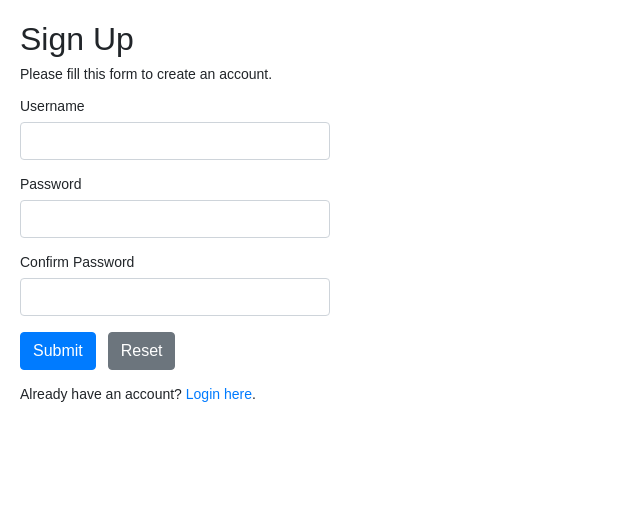
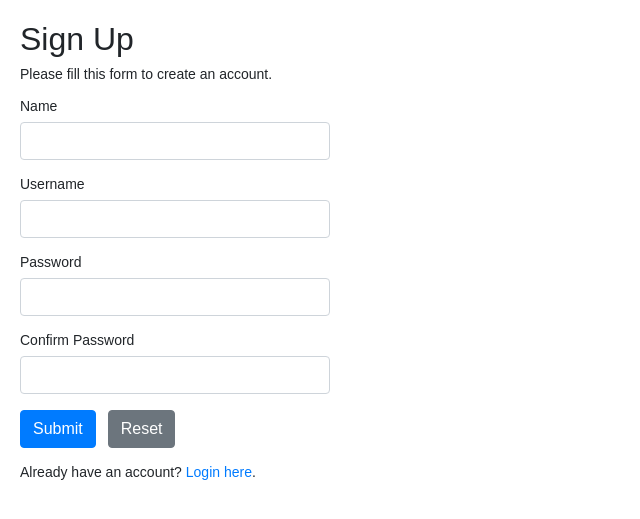
Before and after one commit to cfrancis1/SEUberClone, a PHP site: page /register.php in a window 1280 px wide. Shown: the top 519 px of the page, without its empty margins (0-640 px from the left). Run offline with PHP 8.4, Linux system fonts and the light colour scheme.

Commit message:
christian's updates

```diff
--- a/config.php
+++ b/config.php
@@ -1,7 +1,7 @@
 <?php
 /* Database credentials. Assuming you are running MySQL
 server with default setting (user 'root' with no password) */
-define('DB_SERVER', 'localhost');
+define('DB_SERVER', '127.0.0.1');
 define('DB_USERNAME', 'root');
 define('DB_PASSWORD', '');
 define('DB_NAME', 'seuberclone');
--- a/index.html
+++ b/index.html
@@ -17,12 +17,11 @@
         <h2 class="apptitle">Home Login Page</h2>
 
         <div id="outer">
-            <div class="inner"><button onclick="document.getElementById('PassengerPopout').style.display='block'" class="passenger">Passenger Login</button></div>
+            <div class="inner"><button onclick="window.location.href='login.php'" class="passenger">Passenger Login</button></div>
             <div class="inner"><button onclick="document.getElementById('DriverPopout').style.display='block'" class="driver">Driver Login</button></div>
             <br>
             <div class="inner"><button onclick="document.getElementById('AdminPopout').style.display='block'" class="admin">Administrator Login</button></div>
-            <!-- <div class="inner"><button onclick="document.getElementById('NewPopout').style.display='block'" class="create">Create Account</button></div> -->
-            <a href="register.php"><img src="https://spearmarketing.com/blog/wp-content/uploads/2012/12/create-account-button.jpg"></a>
+            <div class="inner"><button onclick="window.location.href='register.php'" class="create">Create Account</button></div>
         </div>
 
         <div id="PassengerPopout" class="modal">
--- a/login.php
+++ b/login.php
@@ -35,7 +35,7 @@ if($_SERVER["REQUEST_METHOD"] == "POST"){
     // Validate credentials
     if(empty($username_err) && empty($password_err)){
         // Prepare a select statement
-        $sql = "SELECT id, username, password FROM users WHERE username = ?";
+        $sql = "SELECT id, username, password FROM accounts WHERE username = ?";
 
         if($stmt = mysqli_prepare($link, $sql)){
             // Bind variables to the prepared statement as parameters
--- a/register.php
+++ b/register.php
@@ -1,48 +1,35 @@
 <?php
-// Include config file
 require_once "config.php";
 
-// Define variables and initialize with empty values
-$username = $password = $confirm_password = "";
+$name = $username = $password = $confirm_password = "";
 $username_err = $password_err = $confirm_password_err = "";
 
-// Processing form data when form is submitted
 if($_SERVER["REQUEST_METHOD"] == "POST"){
 
-    // Validate username
     if(empty(trim($_POST["username"]))){
         $username_err = "Please enter a username.";
     } else{
-        // Prepare a select statement
         $sql = "SELECT id FROM accounts WHERE username = ?";
 
         if($stmt = mysqli_prepare($link, $sql)){
-            // Bind variables to the prepared statement as parameters
             mysqli_stmt_bind_param($stmt, "s", $param_username);
-
-            // Set parameters
             $param_username = trim($_POST["username"]);
 
-            // Attempt to execute the prepared statement
             if(mysqli_stmt_execute($stmt)){
-                /* store result */
                 mysqli_stmt_store_result($stmt);
-
                 if(mysqli_stmt_num_rows($stmt) == 1){
                     $username_err = "This username is already taken.";
                 } else{
                     $username = trim($_POST["username"]);
+                    $name = trim($_POST["name"]);
                 }
             } else{
                 echo "Oops! Something went wrong. Please try again later.";
             }
-
-            // Close statement
             mysqli_stmt_close($stmt);
         }
     }
 
-    // Validate password
     if(empty(trim($_POST["password"]))){
         $password_err = "Please enter a password.";
     } elseif(strlen(trim($_POST["password"])) < 6){
@@ -50,8 +37,6 @@ if($_SERVER["REQUEST_METHOD"] == "POST"){
     } else{
         $password = trim($_POST["password"]);
     }
-
-    // Validate confirm password
     if(empty(trim($_POST["confirm_password"]))){
         $confirm_password_err = "Please confirm password.";
     } else{
@@ -63,32 +48,22 @@ if($_SERVER["REQUEST_METHOD"] == "POST"){
 
     // Check input errors before inserting in database
     if(empty($username_err) && empty($password_err) && empty($confirm_password_err)){
+        $sql = "INSERT INTO accounts(username, password, name) values(?, ?, ?)";
+        if($stmt = mysqli_prepare($link, $sql)) {
+            mysqli_stmt_bind_param($stmt, "sss", $param_username, $param_password, $param_name);
 
-        // Prepare an insert statement
-        $sql = "INSERT INTO users (username, password) VALUES (?, ?)";
-
-        if($stmt = mysqli_prepare($link, $sql)){
-            // Bind variables to the prepared statement as parameters
-            mysqli_stmt_bind_param($stmt, "ss", $param_username, $param_password);
-
-            // Set parameters
+            $param_name = $name;
             $param_username = $username;
             $param_password = password_hash($password, PASSWORD_DEFAULT); // Creates a password hash
 
-            // Attempt to execute the prepared statement
             if(mysqli_stmt_execute($stmt)){
-                // Redirect to login page
                 header("location: login.php");
             } else{
                 echo "Oops! Something went wrong. Please try again later.";
             }
-
-            // Close statement
             mysqli_stmt_close($stmt);
         }
     }
-
-    // Close connection
     mysqli_close($link);
 }
 ?>
@@ -111,6 +86,10 @@ if($_SERVER["REQUEST_METHOD"] == "POST"){
         <p>Please fill this form to create an account.</p>
         <form action="<?php echo htmlspecialchars($_SERVER["PHP_SELF"]); ?>" method="post">
             <div class="form-group">
+                <label>Name</label>
+                <input type="text" name="name" class="form-control">
+            </div>
+            <div class="form-group">
                 <label>Username</label>
                 <input type="text" name="username" class="form-control <?php echo (!empty($username_err)) ? 'is-invalid' : ''; ?>" value="<?php echo $username; ?>">
                 <span class="invalid-feedback"><?php echo $username_err; ?></span>
@@ -125,6 +104,7 @@ if($_SERVER["REQUEST_METHOD"] == "POST"){
                 <input type="password" name="confirm_password" class="form-control <?php echo (!empty($confirm_password_err)) ? 'is-invalid' : ''; ?>" value="<?php echo $confirm_password; ?>">
                 <span class="invalid-feedback"><?php echo $confirm_password_err; ?></span>
             </div>
+
             <div class="form-group">
                 <input type="submit" class="btn btn-primary" value="Submit">
                 <input type="reset" class="btn btn-secondary ml-2" value="Reset">
```
